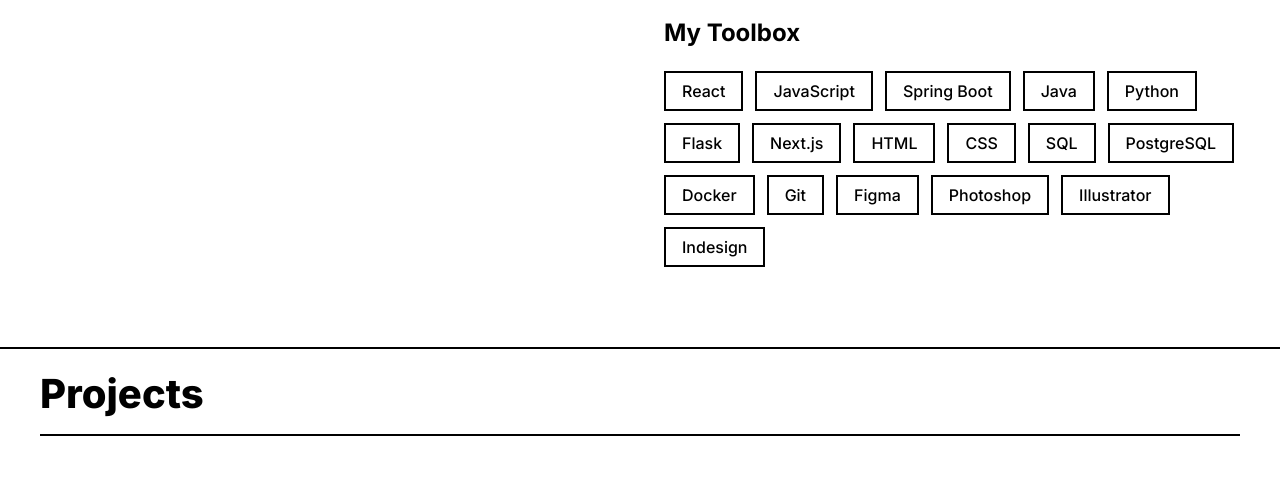
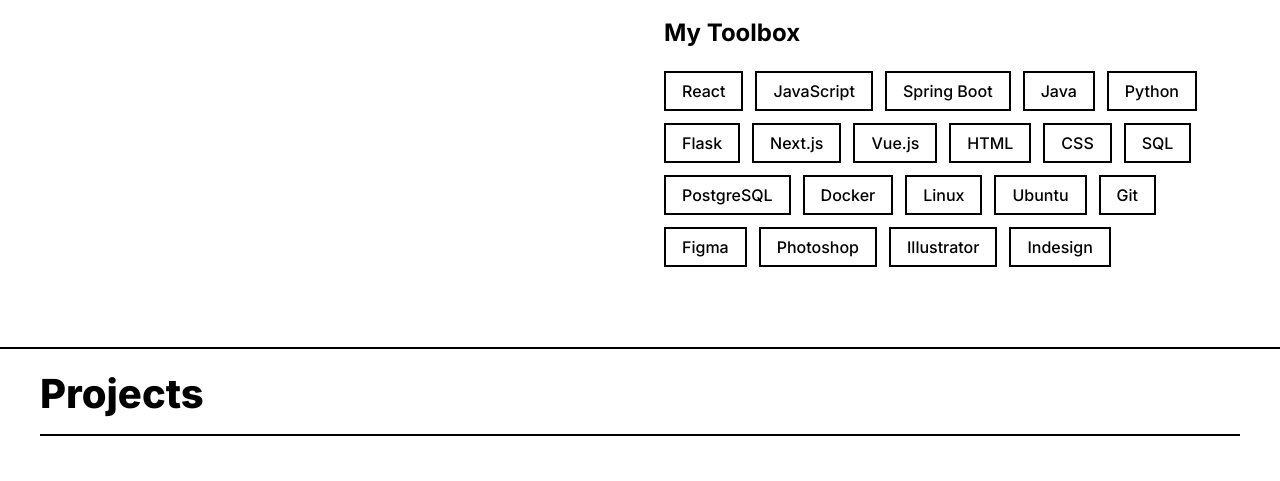
Before and after one commit to hns101/DevPortfolioHB, a plain HTML site: page index.html in a window 1280 px wide. Shown: the part 1100-1581 px from the top of the page. Drawn offline with Linux system fonts and the light colour scheme.

Commit message:
updated toolbox

```diff
--- a/index.html
+++ b/index.html
@@ -53,7 +53,7 @@
                     </div>
                     <h3 class="toolbox-title">My Toolbox</h3>
                     <div class="toolbox-container">
-                        <span class="tool-tag">React</span><span class="tool-tag">JavaScript</span><span class="tool-tag">Spring Boot</span><span class="tool-tag">Java</span><span class="tool-tag">Python</span><span class="tool-tag">Flask</span><span class="tool-tag">Next.js</span><span class="tool-tag">HTML</span><span class="tool-tag">CSS</span><span class="tool-tag">SQL</span><span class="tool-tag">PostgreSQL</span><span class="tool-tag">Docker</span><span class="tool-tag">Git</span><span class="tool-tag">Figma</span><span class="tool-tag">Photoshop</span><span class="tool-tag">Illustrator</span><span class="tool-tag">Indesign</span>
+                        <span class="tool-tag">React</span><span class="tool-tag">JavaScript</span><span class="tool-tag">Spring Boot</span><span class="tool-tag">Java</span><span class="tool-tag">Python</span><span class="tool-tag">Flask</span><span class="tool-tag">Next.js</span><span class="tool-tag">Vue.js</span><span class="tool-tag">HTML</span><span class="tool-tag">CSS</span><span class="tool-tag">SQL</span><span class="tool-tag">PostgreSQL</span><span class="tool-tag">Docker</span><span class="tool-tag">Linux</span><span class="tool-tag">Ubuntu</span><span class="tool-tag">Git</span><span class="tool-tag">Figma</span><span class="tool-tag">Photoshop</span><span class="tool-tag">Illustrator</span><span class="tool-tag">Indesign</span>
                     </div>
                 </div>
             </div>
```
